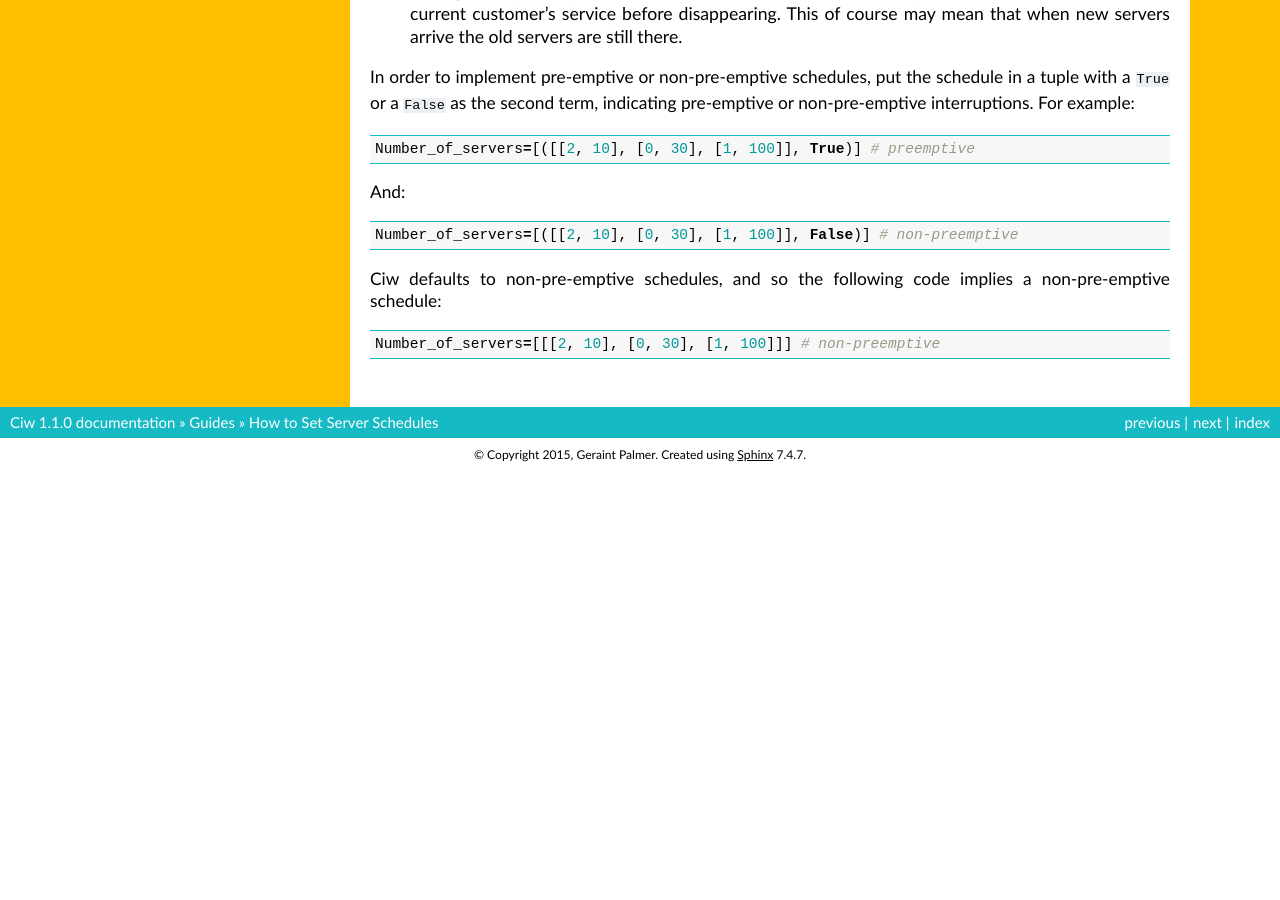
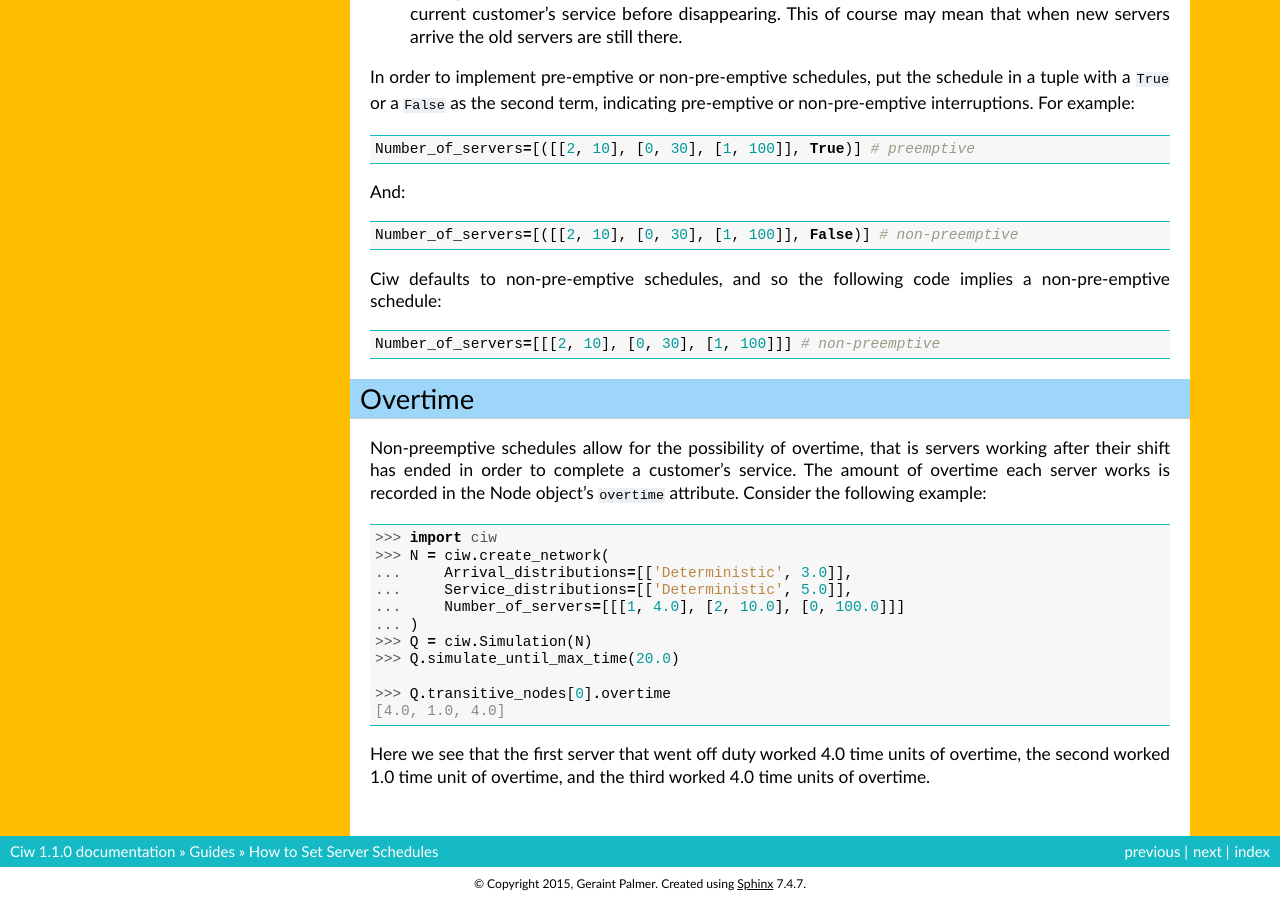
Before and after one commit to CiwPython/Ciw, a Sphinx documentation site: the page built from docs/Guides/server_schedule.rst, in a window 1280 px wide and 900 px high, scrolled down 1137 px. Built offline with Sphinx 7.4.7, drawn with Linux system fonts in a browser that asks for light colours; before the commit the page ends 1608 px from its top, so only the background shows below that.

Commit message:
Docs on overtime

```diff
--- a/docs/Guides/server_schedule.rst
+++ b/docs/Guides/server_schedule.rst
@@ -67,3 +67,26 @@ And::
 Ciw defaults to non-pre-emptive schedules, and so the following code implies a non-pre-emptive schedule::
 
     Number_of_servers=[[[2, 10], [0, 30], [1, 100]]] # non-preemptive
+
+
+
+Overtime
+--------
+
+Non-preemptive schedules allow for the possibility of overtime, that is servers working after their shift has ended in order to complete a customer's service.
+The amount of overtime each server works is recorded in the Node object's :code:`overtime` attribute.
+Consider the following example::
+
+    >>> import ciw
+    >>> N = ciw.create_network(
+    ...     Arrival_distributions=[['Deterministic', 3.0]],
+    ...     Service_distributions=[['Deterministic', 5.0]],
+    ...     Number_of_servers=[[[1, 4.0], [2, 10.0], [0, 100.0]]]
+    ... )
+    >>> Q = ciw.Simulation(N)
+    >>> Q.simulate_until_max_time(20.0)
+
+    >>> Q.transitive_nodes[0].overtime
+    [4.0, 1.0, 4.0]
+
+Here we see that the first server that went off duty worked 4.0 time units of overtime, the second worked 1.0 time unit of overtime, and the third worked 4.0 time units of overtime.
```
